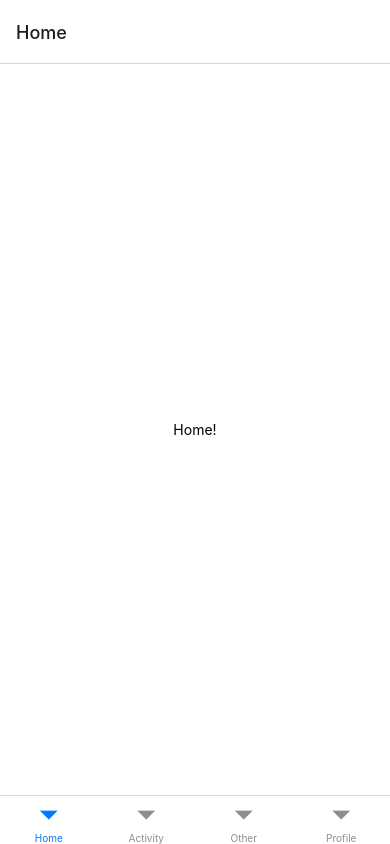
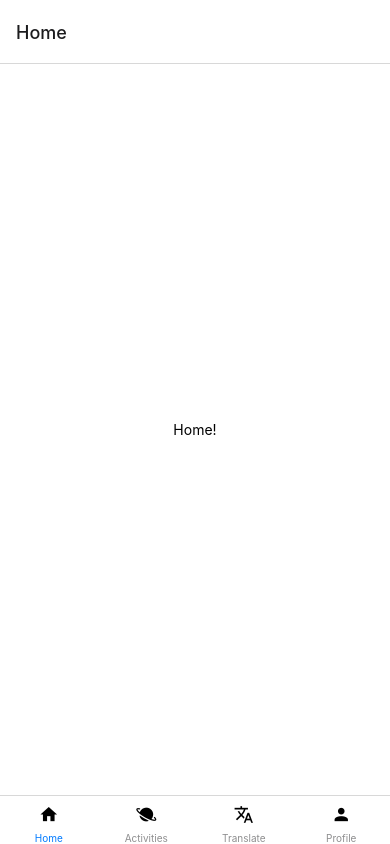
Before and after one commit to MykeriaC/languages-app, a React Native app in the folder languages-app/: screen / in a window 390 px wide. Built offline with nearby package versions, Linux system fonts and the light colour scheme.

Commit message:
third
3rd commit

```diff
--- a/languages-app/App.js
+++ b/languages-app/App.js
@@ -9,6 +9,8 @@ import ActivityScreen from './tabs/activity';
 import OtherScreen from './tabs/other';
 import ChatScreen from './tabs/chat';
 import ProfileScreen from './tabs/profile';
+import MaterialCommunityIcons from "react-native-vector-icons/MaterialCommunityIcons";
+import Ionicons from "react-native-vector-icons/Ionicons";
 
 const Tab = createBottomTabNavigator();
 const Stack = createNativeStackNavigator();
@@ -16,10 +18,17 @@ const Stack = createNativeStackNavigator();
 function AllTabs({navigation}) {
   return (
     <Tab.Navigator>
-      <Tab.Screen name="Home" component={HomeScreen} />
       <Tab.Screen
-        name="Activity"
+        name="Home"
+        component={HomeScreen}
+        options={{
+          tabBarIcon: () => <MaterialCommunityIcons name="home" size={20} />
+        }}
+      />
+      <Tab.Screen
+        name="Activities"
         component={ActivityScreen}
+
         options={{
           headerRight: () => (
             <Button
@@ -28,10 +37,11 @@ function AllTabs({navigation}) {
               color= "blue"
             />
           ),
+          tabBarIcon: () => <Ionicons name="planet" size={20} />
         }}
       />
       <Tab.Screen
-        name="Other"
+        name="Translate"
         component={OtherScreen}
         options={{
           headerRight: () => (
@@ -41,6 +51,7 @@ function AllTabs({navigation}) {
               color= "blue"
             />
           ),
+          tabBarIcon: () => <MaterialCommunityIcons name="translate" size={20} />
         }}
       />
       <Tab.Screen
@@ -54,6 +65,7 @@ function AllTabs({navigation}) {
               color= "blue"
             />
           ),
+          tabBarIcon: () => <MaterialCommunityIcons name="account" size={20} />
         }}
       />
     </Tab.Navigator>
--- a/languages-app/package.json
+++ b/languages-app/package.json
@@ -17,6 +17,7 @@
     "expo-status-bar": "~1.3.0",
     "react": "17.0.2",
     "react-dom": "17.0.2",
+    "react-icons": "^4.3.1",
     "react-native": "0.68.2",
     "react-native-web": "0.17.7"
   },
```
Also changed, not shown: 2 other files (tests, documents, lock files or other folders).
